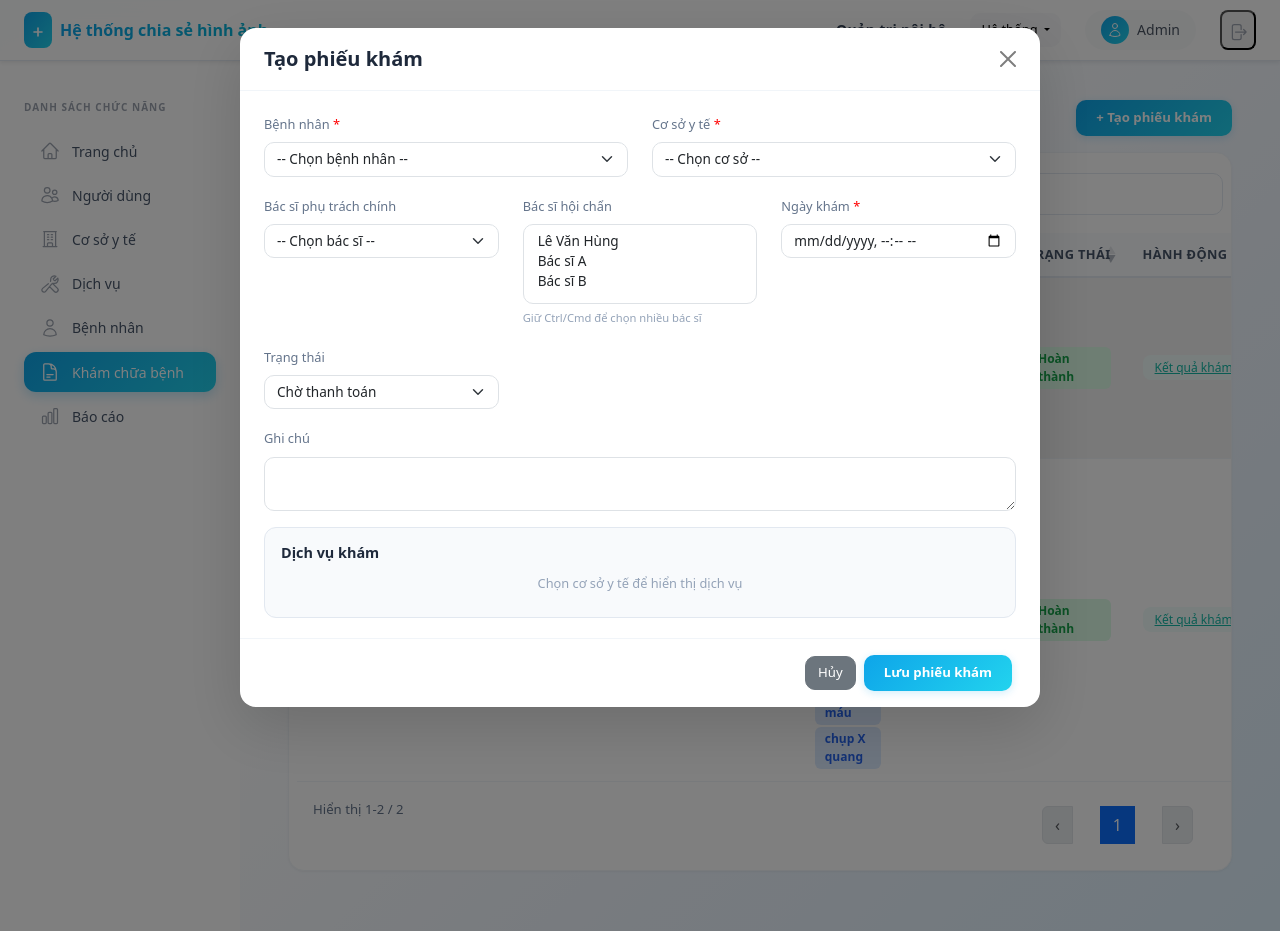
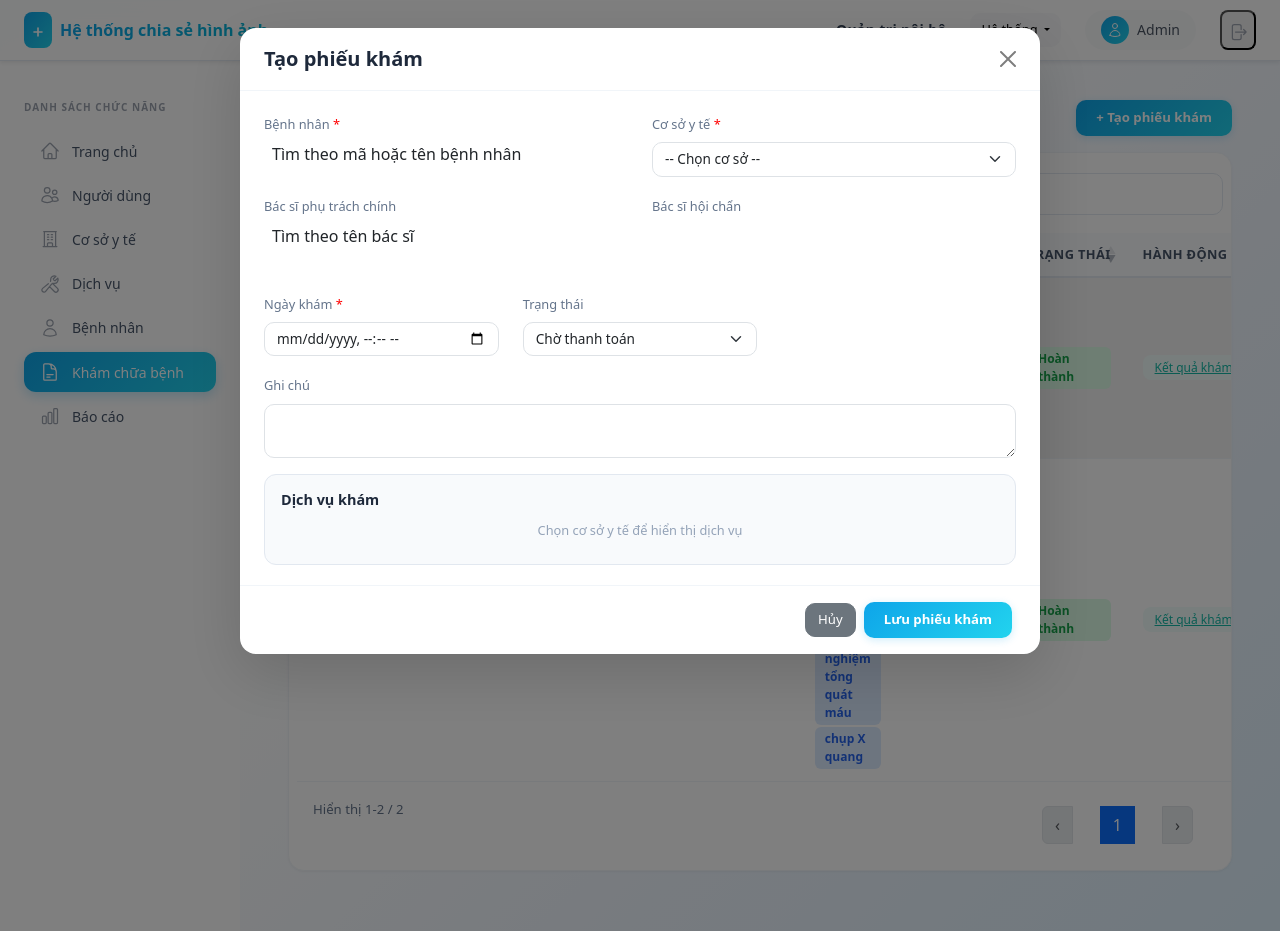
Before and after one commit to thaonguyenit888/healthcare-lastest, a Django app: page /examinations/ in a window 1280 px wide, after a click on "+ Tạo phiếu khám". Run offline with Django 5.2, Linux system fonts and the light colour scheme; a user stored in the database is signed in; data comes from the database, SQL or seed files in the repository; some libraries are stand-ins or nearby versions.

Commit message:
Add files via upload

```diff
--- a/api/templates/base.html
+++ b/api/templates/base.html
@@ -378,6 +378,10 @@
                     <svg class="w-5 h-5 text-gray-400" fill="none" viewBox="0 0 24 24" stroke="currentColor"><path stroke-linecap="round" stroke-linejoin="round" stroke-width="1.5" d="M2.25 12l8.954-8.955a1.126 1.126 0 011.591 0L21.75 12M4.5 9.75v10.125c0 .621.504 1.125 1.125 1.125H9.75v-4.875c0-.621.504-1.125 1.125-1.125h2.25c.621 0 1.125.504 1.125 1.125V21h4.125c.621 0 1.125-.504 1.125-1.125V9.75M8.25 21h8.25"/></svg>
                     Trang chủ
                 </a>
+                <a href="{% url 'patient_list' %}" class="nav-item-link {% if tab == 'patients' %}active{% endif %}">
+                    <svg class="w-5 h-5 text-gray-400" fill="none" viewBox="0 0 24 24" stroke="currentColor"><path stroke-linecap="round" stroke-linejoin="round" stroke-width="1.5" d="M15.75 6a3.75 3.75 0 11-7.5 0 3.75 3.75 0 017.5 0zM4.501 20.118a7.5 7.5 0 0114.998 0A17.933 17.933 0 0112 21.75c-2.676 0-5.216-.584-7.499-1.632z"/></svg>
+                    Bệnh nhân
+                </a>
                 <a href="{% url 'examination_list' %}" class="nav-item-link {% if tab == 'examinations' %}active{% endif %}">
                     <svg class="w-5 h-5 text-gray-400" fill="none" viewBox="0 0 24 24" stroke="currentColor"><path stroke-linecap="round" stroke-linejoin="round" stroke-width="1.5" d="M19.5 14.25v-2.625a3.375 3.375 0 00-3.375-3.375h-1.5A1.125 1.125 0 0113.5 7.125v-1.5a3.375 3.375 0 00-3.375-3.375H8.25m0 12.75h7.5m-7.5 3H12M10.5 2.25H5.625c-.621 0-1.125.504-1.125 1.125v17.25c0 .621.504 1.125 1.125 1.125h12.75c.621 0 1.125-.504 1.125-1.125V11.25a9 9 0 00-9-9z"/></svg>
                     Khám chữa bệnh
--- a/api/templates/examination_list.html
+++ b/api/templates/examination_list.html
@@ -66,8 +66,10 @@
                     {% if exam.status != 'awaiting_payment' and exam.status != 'cancelled' %}
                         <a href="/examinations/{{ exam.id }}/" class="btn-action btn-action-info">Kết quả khám</a>
                     {% endif %}
+                    {% if request.user.role_code == 'admin' or exam.doctor_id == request.user.id %}
                     <button class="btn-action btn-action-edit" onclick="openEditExam({{ exam.id }})">Sửa</button>
                     <button class="btn-action btn-action-delete" onclick="confirmDelete('Xóa phiếu khám của {{ exam.patient.name }}?', () => deleteExam({{ exam.id }}))">Xóa</button>
+                    {% endif %}
                 </td>
             </tr>
             {% endfor %}
@@ -90,19 +92,41 @@
                     <div class="row mb-3">
                         <div class="col-md-6">
                             <label class="form-label" style="font-size:0.8rem; color:#64748b;">Bệnh nhân <span style="color:red;">*</span></label>
-                            <select id="examPatient" class="form-select" required style="font-size:0.85rem; border-radius:10px;">
-                                <option value="">-- Chọn bệnh nhân --</option>
+                            <select id="examPatient" class="form-select" required style="font-size:0.85rem; border-radius:10px; width:100%;">
+                                <option value=""></option>
                                 {% for p in patients %}
-                                <option value="{{ p.id }}">{{ p.name }} ({{ p.identifier }})</option>
+                                <option value="{{ p.id }}" data-search="{{ p.identifier|lower }} {{ p.name|lower }}">{{ p.name }} ({{ p.identifier }})</option>
                                 {% endfor %}
                             </select>
                         </div>
                         <div class="col-md-6">
                             <label class="form-label" style="font-size:0.8rem; color:#64748b;">Cơ sở y tế <span style="color:red;">*</span></label>
-                            <select id="examFacility" class="form-select" required style="font-size:0.85rem; border-radius:10px;" onchange="loadFacilityServices()">
+                            <select id="examFacility" class="form-select" required style="font-size:0.85rem; border-radius:10px;" onchange="loadFacilityServices()" data-user-role="{{ request.user.role_code }}" data-user-facility-id="{{ request.user.facility.id|default:'' }}">
                                 <option value="">-- Chọn cơ sở --</option>
                                 {% for f in facilities %}
+                                {% if request.user.role_code == 'admin' or f.id == request.user.facility.id %}
                                 <option value="{{ f.id }}">{{ f.name }}</option>
+                                {% endif %}
+                                {% endfor %}
+                            </select>
+                        </div>
+                    </div>
+
+                    <div class="row mb-3">
+                        <div class="col-md-6">
+                            <label class="form-label" style="font-size:0.8rem; color:#64748b;">Bác sĩ phụ trách chính</label>
+                            <select id="examDoctor" class="form-select" style="font-size:0.85rem; border-radius:10px; width:100%;">
+                                <option value=""></option>
+                                {% for d in doctors %}
+                                <option value="{{ d.id }}" data-search="{{ d.name|lower }}">{{ d.name }}</option>
+                                {% endfor %}
+                            </select>
+                        </div>
+                        <div class="col-md-6">
+                            <label class="form-label" style="font-size:0.8rem; color:#64748b;">Bác sĩ hội chẩn</label>
+                            <select id="examConsultDoctors" class="form-select" multiple style="font-size:0.85rem; border-radius:10px; width:100%;">
+                                {% for d in doctors %}
+                                <option value="{{ d.id }}" data-search="{{ d.name|lower }}">{{ d.name }}</option>
                                 {% endfor %}
                             </select>
                         </div>
@@ -110,30 +134,9 @@
 
                     <div class="row mb-3">
                         <div class="col-md-4">
-                            <label class="form-label" style="font-size:0.8rem; color:#64748b;">Bác sĩ phụ trách chính</label>
-                            <select id="examDoctor" class="form-select" style="font-size:0.85rem; border-radius:10px;">
-                                <option value="">-- Chọn bác sĩ --</option>
-                                {% for d in doctors %}
-                                <option value="{{ d.id }}">{{ d.name }}</option>
-                                {% endfor %}
-                            </select>
-                        </div>
-                        <div class="col-md-4">
-                            <label class="form-label" style="font-size:0.8rem; color:#64748b;">Bác sĩ hội chẩn</label>
-                            <select id="examConsultDoctors" class="form-select" multiple style="font-size:0.85rem; border-radius:10px; height:80px;">
-                                {% for d in doctors %}
-                                <option value="{{ d.id }}">{{ d.name }}</option>
-                                {% endfor %}
-                            </select>
-                            <small style="font-size:0.7rem; color:#94a3b8;">Giữ Ctrl/Cmd để chọn nhiều bác sĩ</small>
-                        </div>
-                        <div class="col-md-4">
                             <label class="form-label" style="font-size:0.8rem; color:#64748b;">Ngày khám <span style="color:red;">*</span></label>
                             <input type="datetime-local" id="examDate" class="form-control" required style="font-size:0.85rem; border-radius:10px;">
                         </div>
-                    </div>
-
-                    <div class="row mb-3">
                         <div class="col-md-4">
                             <label class="form-label" style="font-size:0.8rem; color:#64748b;">Trạng thái</label>
                             <select id="examStatus" class="form-select" style="font-size:0.85rem; border-radius:10px;">
@@ -182,9 +185,12 @@
 </div>
 
 <link rel="stylesheet" href="https://cdn.datatables.net/1.13.6/css/dataTables.bootstrap5.min.css">
+<link rel="stylesheet" href="https://cdn.jsdelivr.net/npm/select2@4.1.0-rc.0/dist/css/select2.min.css">
+<link rel="stylesheet" href="https://cdn.jsdelivr.net/npm/select2-bootstrap-5-theme@1.3.0/dist/select2-bootstrap-5-theme.min.css">
 <script src="https://cdn.jsdelivr.net/npm/jquery@3.7.1/dist/jquery.min.js"></script>
 <script src="https://cdn.datatables.net/1.13.6/js/jquery.dataTables.min.js"></script>
 <script src="https://cdn.datatables.net/1.13.6/js/dataTables.bootstrap5.min.js"></script>
+<script src="https://cdn.jsdelivr.net/npm/select2@4.1.0-rc.0/dist/js/select2.min.js"></script>
 
 <script>
 $(document).ready(function() {
@@ -193,19 +199,67 @@
         order: [[5, 'desc']],
         pageLength: 10,
     });
+
+    initExamSelect2('#examPatient', 'Tìm theo mã hoặc tên bệnh nhân', 'Không tìm thấy bệnh nhân');
+    initExamSelect2('#examDoctor', 'Tìm theo tên bác sĩ', 'Không tìm thấy bác sĩ');
+    initExamSelect2('#examConsultDoctors', 'Tìm theo tên bác sĩ hội chẩn', 'Không tìm thấy bác sĩ');
 });
 
 let facilityServices = [];
 let selectedServiceIds = [];
 let selectedConsultDoctorIds = [];
 
+function normalizeSearchText(value) {
+    return (value || '').toString().trim().toLowerCase();
+}
+
+function initExamSelect2(selector, placeholder, noResultsText) {
+    $(selector).select2({
+        theme: 'bootstrap-5',
+        dropdownParent: $('#examModal'),
+        placeholder: placeholder,
+        allowClear: true,
+        width: '100%',
+        language: {
+            noResults: function() { return noResultsText; },
+            searching: function() { return 'Đang tìm...'; }
+        },
+        matcher: function(params, data) {
+            const term = normalizeSearchText(params.term);
+            if (!term) {
+                return data;
+            }
+            const option = data.element;
+            const searchText = option ? (option.dataset.search || data.text) : data.text;
+            return normalizeSearchText(searchText).includes(term) ? data : null;
+        }
+    });
+}
+
+function resetExamFilters() {
+    $('#examPatient').val(null).trigger('change');
+    $('#examDoctor').val(null).trigger('change');
+    $('#examConsultDoctors').val(null).trigger('change');
+}
+
+function applyDoctorFacilityDefault() {
+    const facilitySelect = document.getElementById('examFacility');
+    if (facilitySelect.dataset.userRole === 'doctor' && facilitySelect.dataset.userFacilityId) {
+        facilitySelect.value = facilitySelect.dataset.userFacilityId;
+        loadFacilityServices();
+    }
+}
+
 function openCreateExam() {
     document.getElementById('examModalTitle').textContent = 'Tạo phiếu khám';
     document.getElementById('examId').value = '';
     document.getElementById('examForm').reset();
+    resetExamFilters();
     document.getElementById('servicesCheckboxes').innerHTML = '<p style="color:#94a3b8; font-size:0.8rem; text-align:center; margin:8px 0;">Chọn cơ sở y tế để hiển thị dịch vụ</p>';
     facilityServices = [];
     selectedServiceIds = [];
+    selectedConsultDoctorIds = [];
+    applyDoctorFacilityDefault();
 }
 
 function openEditExam(id) {
@@ -214,9 +268,9 @@
 
     $.get(`/api/examinations/${id}/`, function(data) {
         document.getElementById('examId').value = data.id;
-        document.getElementById('examPatient').value = data.patient_id;
+        $('#examPatient').val(data.patient_id).trigger('change');
         document.getElementById('examFacility').value = data.facility_id;
-        document.getElementById('examDoctor').value = data.doctor_id;
+        $('#examDoctor').val(data.doctor_id || null).trigger('change');
         document.getElementById('examDate').value = data.examination_date;
         document.getElementById('examStatus').value = data.status;
         document.getElementById('examNotes').value = data.notes;
@@ -224,11 +278,7 @@
         selectedServiceIds = data.services.map(s => s.service_id);
         selectedConsultDoctorIds = data.consult_doctors || [];
 
-        // set consult doctors multi-select
-        const consultSelect = document.getElementById('examConsultDoctors');
-        Array.from(consultSelect.options).forEach(opt => {
-            opt.selected = selectedConsultDoctorIds.includes(parseInt(opt.value));
-        });
+        $('#examConsultDoctors').val(selectedConsultDoctorIds.map(String)).trigger('change');
 
         loadFacilityServices();
 
@@ -339,6 +389,7 @@
         body.innerHTML = html;
     });
 }
+
 </script>
 
 {% endblock %}
```
Also changed, not shown: api/templates/examination_detail.html (+13 -1 lines).
